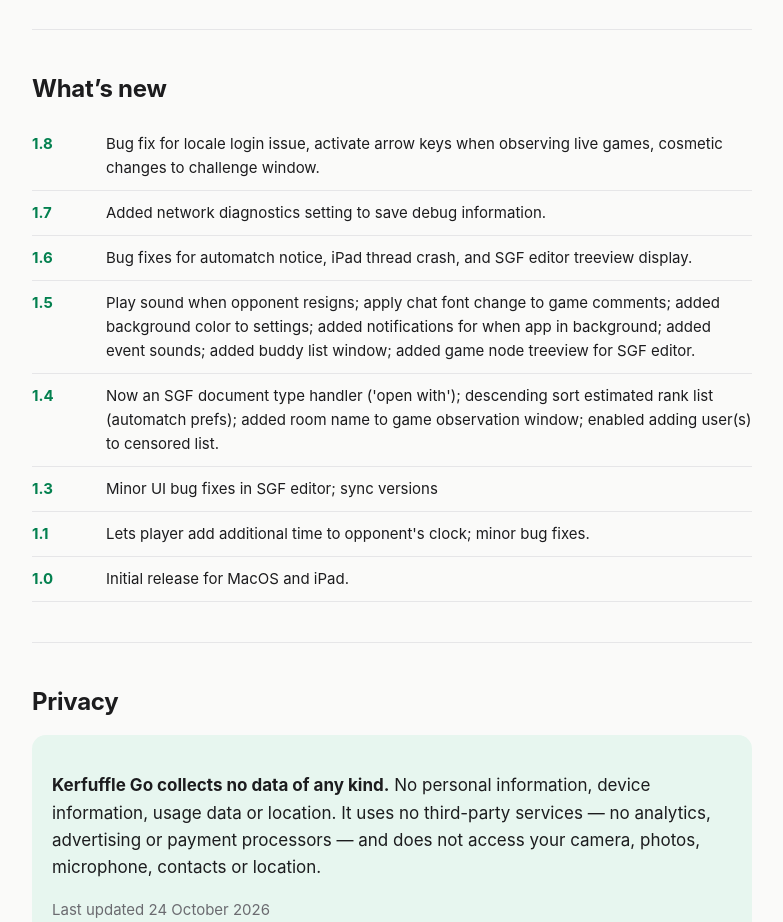
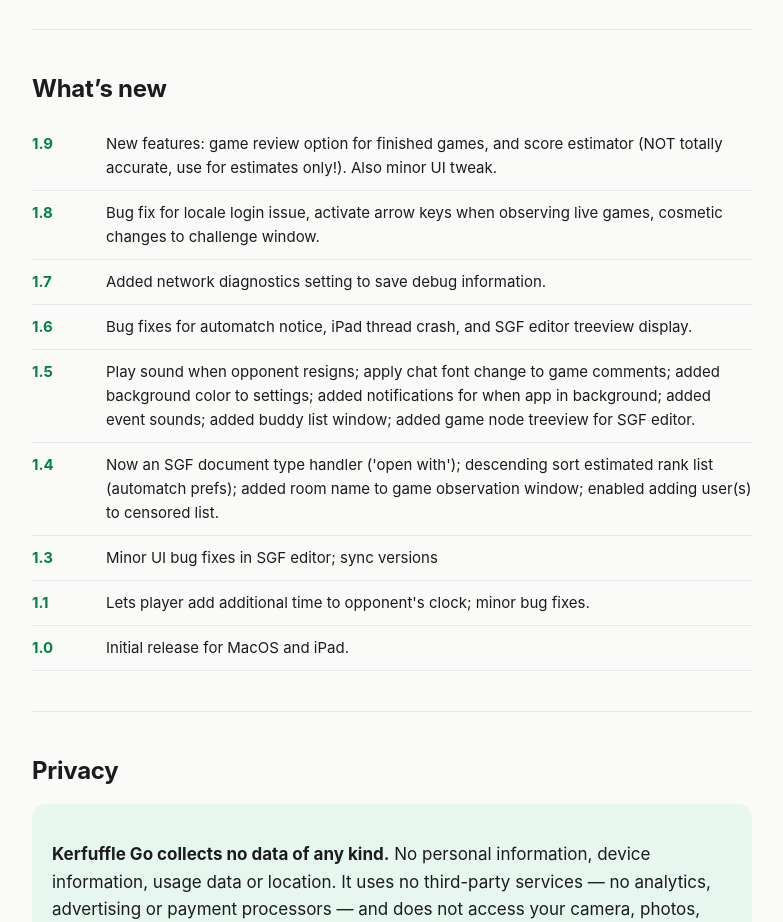
Before and after one commit to guestguestguestguest/kerfuffle.github.io, a plain HTML site: page index.html in a window 1280 px wide. Shown: the part 1760-2682 px from the top of the page, without its empty margins (248-1031 px from the left). Drawn offline with Linux system fonts and the light colour scheme.

Commit message:
added v 1.9 description

```diff
--- a/index.html
+++ b/index.html
@@ -130,6 +130,7 @@ footer{text-align:center;color:var(--muted);font-size:14px;padding:30px 0 50px}
   <section id="versions">
     <h2>What’s new</h2>
     <ul class="versions">
+      <li><b>1.9</b><span>New features: game review option for finished games, and score estimator (NOT totally accurate, use for estimates only!). Also minor UI tweak.</span></li>
       <li><b>1.8</b><span>Bug fix for locale login issue, activate arrow keys when observing live games, cosmetic changes to challenge window.</span></li>
       <li><b>1.7</b><span>Added network diagnostics setting to save debug information.</span></li>
       <li><b>1.6</b><span>Bug fixes for automatch notice, iPad thread crash, and SGF editor treeview display.</span></li>
```
